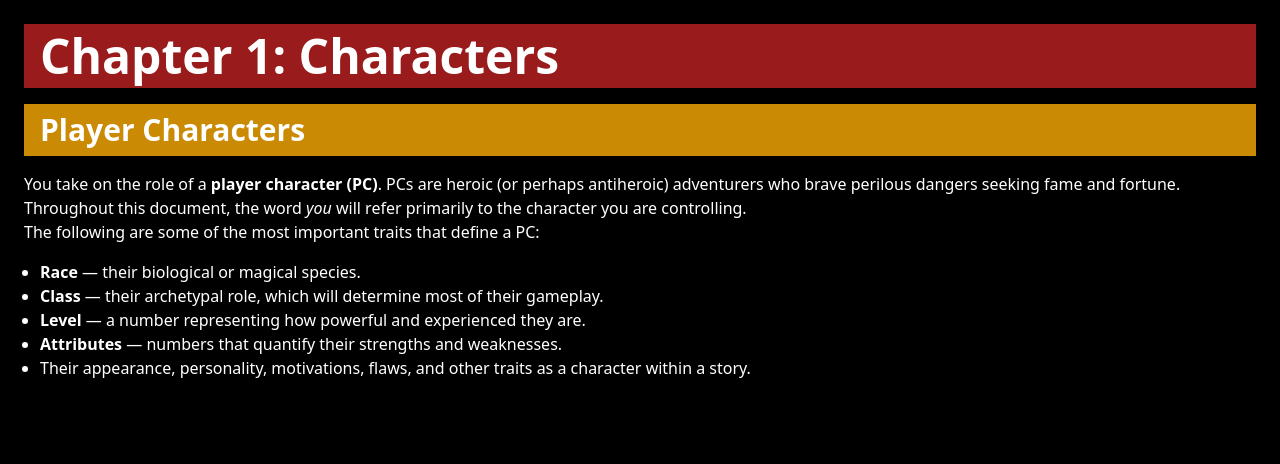
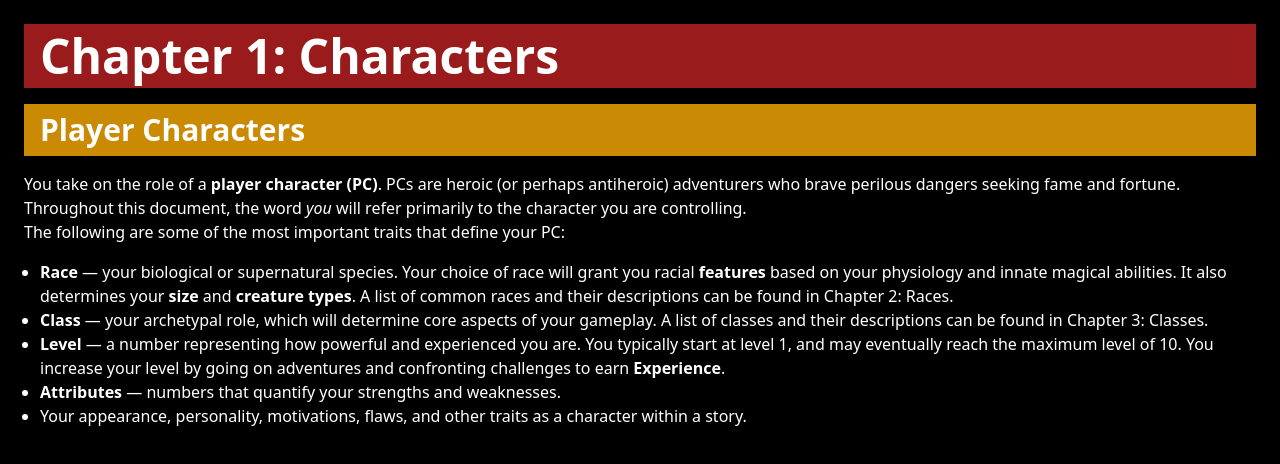
Before and after one commit to lfs48/rulebook, a SvelteKit app: page / in a window 1280 px wide. Shown: the top 464 px of the page. Built offline with nearby package versions, Linux system fonts and the light colour scheme.

Commit message:
content: edit player character section

```diff
--- a/src/routes/+page.svelte
+++ b/src/routes/+page.svelte
@@ -54,15 +54,26 @@
 
         <br/>
 
-        The following are some of the most important traits that define a PC:
+        The following are some of the most important traits that define your PC:
         </p>
 
         <ul>
-            <li><b>Race</b> — their biological or magical species.</li>
-            <li><b>Class</b> — their archetypal role, which will determine most of their gameplay.</li>
-            <li><b>Level</b> — a number representing how powerful and experienced they are.</li>
-            <li><b>Attributes</b> — numbers that quantify their strengths and weaknesses.</li>
-            <li>Their appearance, personality, motivations, flaws, and other traits as a character within a story.</li>
+            <li><b>Race</b> — your biological or supernatural species.
+                Your choice of race will grant you racial <b>features</b>
+                based on your physiology and innate magical abilities.
+                It also determines your <b>size</b> and <b>creature types</b>.
+                A list of common races and their descriptions
+                can be found in Chapter 2: Races.
+            </li>
+            <li><b>Class</b> — your archetypal role, which will determine core aspects of your gameplay.
+                A list of classes and their descriptions can be found in Chapter 3: Classes.
+            </li>
+            <li><b>Level</b> — a number representing how powerful and experienced you are.
+                You typically start at level 1, and may eventually reach the maximum level of 10.
+                You increase your level by going on adventures and confronting challenges to earn <b>Experience</b>.
+            </li>
+            <li><b>Attributes</b> — numbers that quantify your strengths and weaknesses.</li>
+            <li>Your appearance, personality, motivations, flaws, and other traits as a character within a story.</li>
         </ul>
 
     </section>
```
